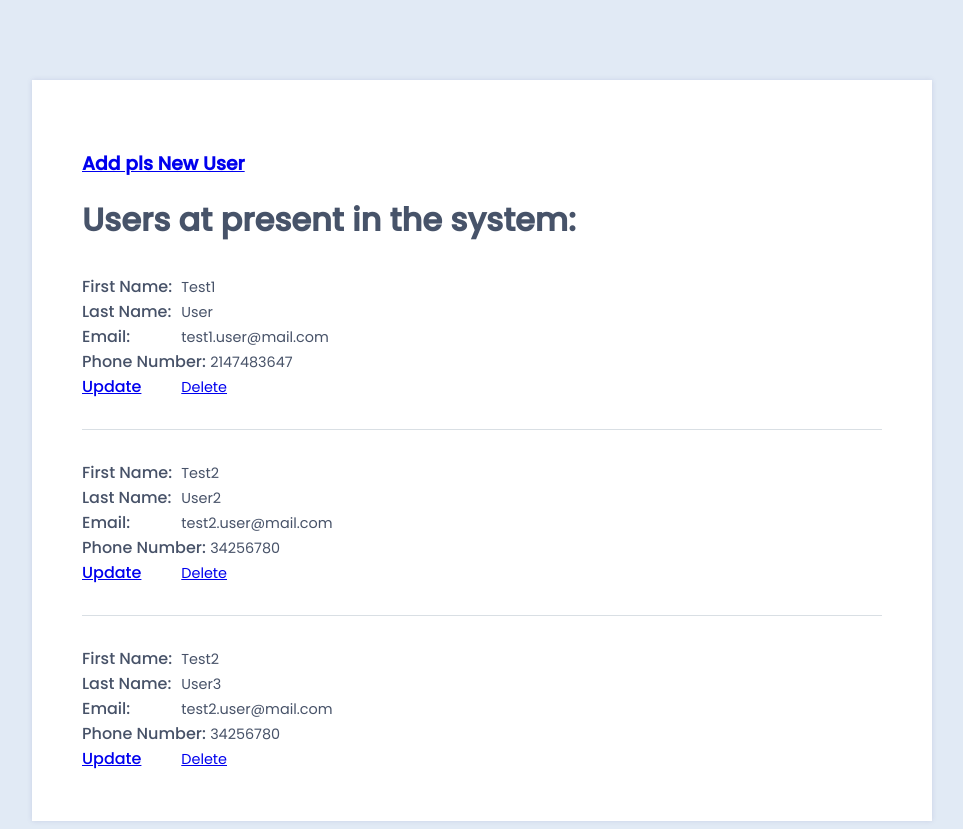
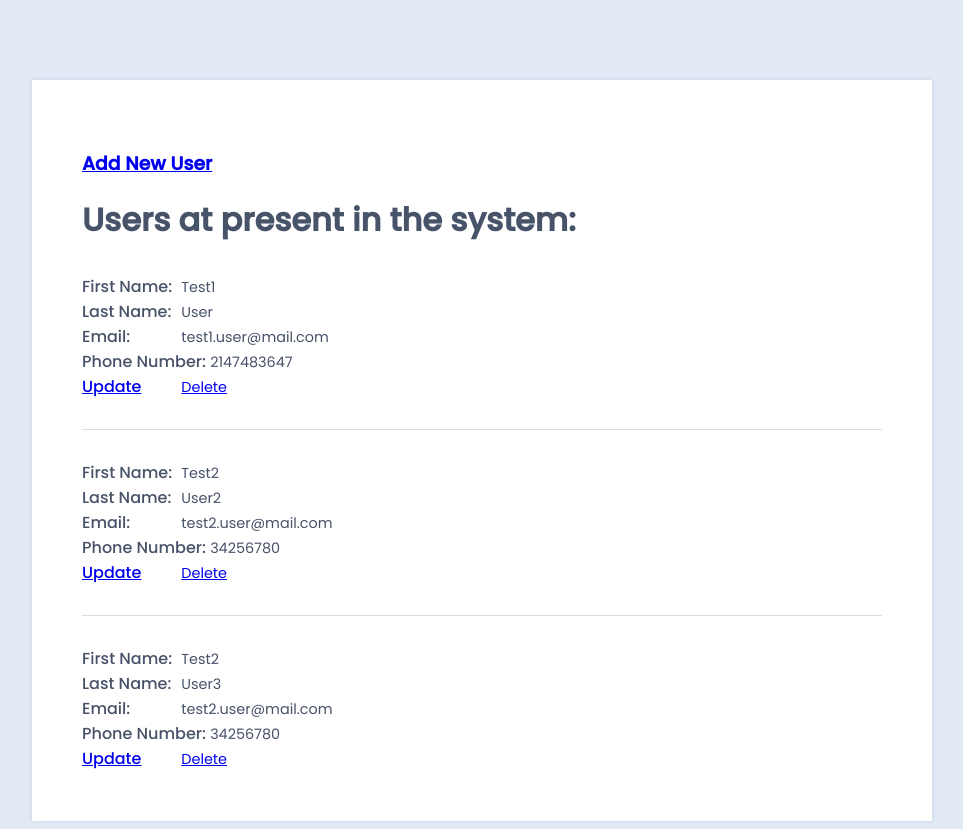
Before and after one commit to Nzrvynnyk/Python.app, a Flask app: page / in a window 1280 px wide. Shown: the whole page, without its empty margins (158-1121 px from the left). Run offline with Flask 2, Linux system fonts and the light colour scheme; data comes from the database, SQL or seed files in the repository; some libraries are stand-ins or nearby versions.

Commit message:
update 19.04

```diff
--- a/app/templates/createUser.html
+++ b/app/templates/createUser.html
@@ -16,7 +16,7 @@
 
 <body>
     <div class="container">
-        <h1>Add new user</h1>
+        <h1>Add user</h1>
         <form action='' method = "POST">
           <p>First: <br>
             <input type = "text" name = "firstname" /></p>
--- a/app/templates/home.html
+++ b/app/templates/home.html
@@ -18,7 +18,7 @@
 
     <div class="container">
         <div>
-            <h3><a href="/user/create">Add pls New User</a></h3>
+            <h3><a href="/user/create">Add New User</a></h3>
         </div>
 
 
```
Also changed, not shown: 1 other file.
